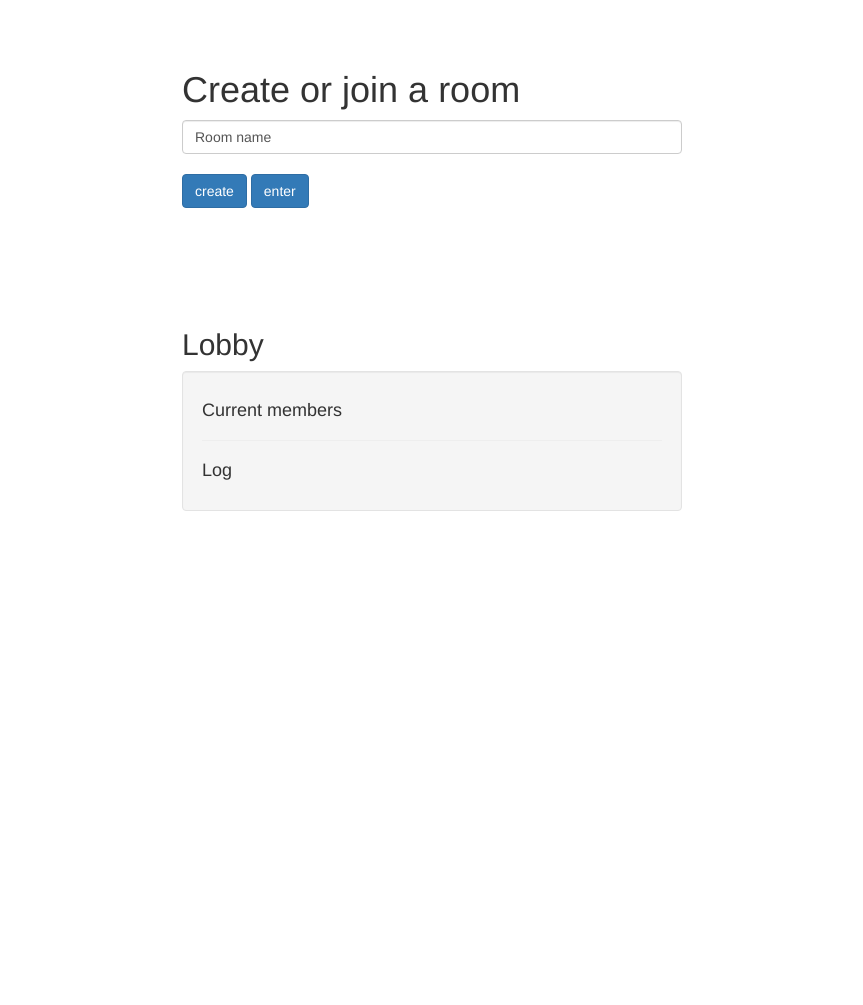
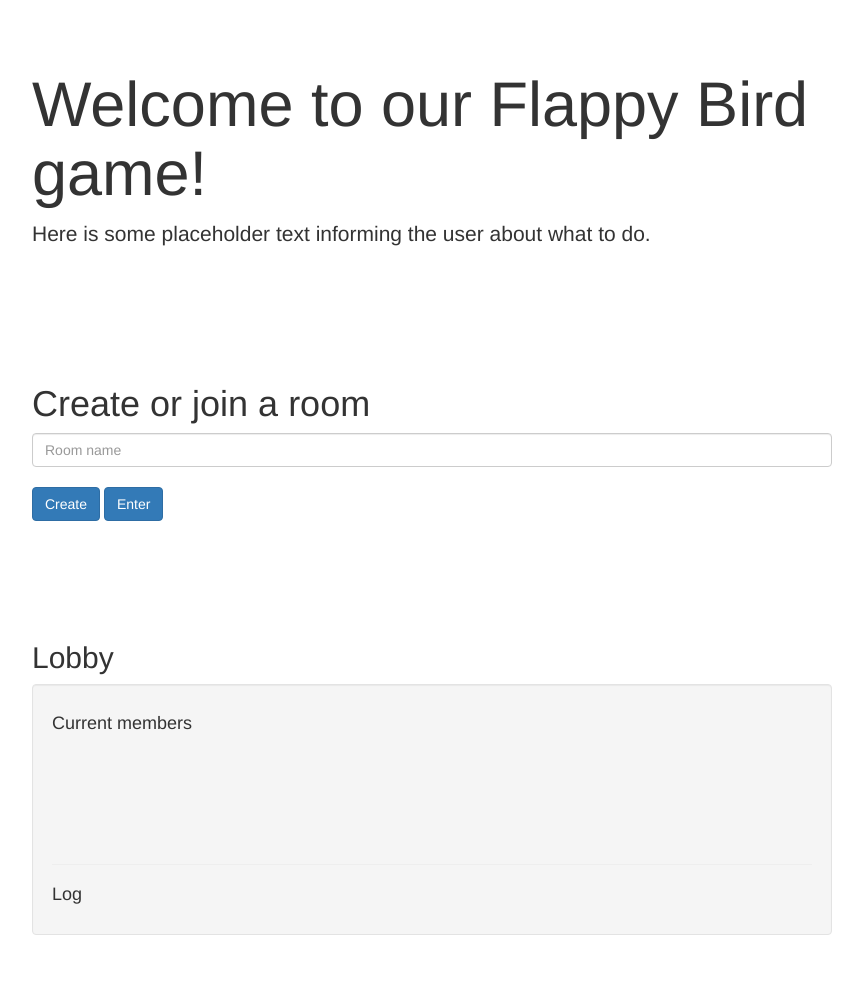
Before and after one commit to monicau/FlappyAngryBirds, a website: page html/index.html in a window 1280 px wide. Shown: the whole page, without its empty margins (208-1071 px from the left). Before the commit the page ends 800 px from the top, so only its background shows below. Drawn offline with nearby package versions, Linux system fonts and the light colour scheme; no server answers.

Commit message:
Added a CSS file, linked it using Express, moved the style stuff in index.html into the CSS file.

```diff
--- /dev/null
+++ b/css/styles.css
@@ -0,0 +1,12 @@
+.jumbotron {
+    width: 800px;
+    margin: auto;
+    padding: 50px 0;
+    background-color: transparent
+}
+
+div{
+    width: 800px;
+    margin: auto;
+    padding: 50px 0;
+}
--- a/html/index.html
+++ b/html/index.html
@@ -9,8 +9,9 @@
 
 	<script src="https://ajax.googleapis.com/ajax/libs/jquery/1.11.3/jquery.min.js"></script>
     <!-- Bootstrap -->
-	<link rel="stylesheet" href="https://maxcdn.bootstrapcdn.com/bootstrap/3.3.5/css/bootstrap.min.css" integrity="sha512-dTfge/zgoMYpP7QbHy4gWMEGsbsdZeCXz7irItjcC3sPUFtf0kuFbDz/ixG7ArTxmDjLXDmezHubeNikyKGVyQ==" crossorigin="anonymous">
-	<script src="https://maxcdn.bootstrapcdn.com/bootstrap/3.3.5/js/bootstrap.min.js" integrity="sha512-K1qjQ+NcF2TYO/eI3M6v8EiNYZfA95pQumfvcVrTHtwQVDG+aHRqLi/ETn2uB+1JqwYqVG3LIvdm9lj6imS/pQ==" crossorigin="anonymous"></script>
+	  <link rel="stylesheet" href="https://maxcdn.bootstrapcdn.com/bootstrap/3.3.5/css/bootstrap.min.css" integrity="sha512-dTfge/zgoMYpP7QbHy4gWMEGsbsdZeCXz7irItjcC3sPUFtf0kuFbDz/ixG7ArTxmDjLXDmezHubeNikyKGVyQ==" crossorigin="anonymous">
+	  <link rel="stylesheet" href="/css/styles.css">
+	  <script src="https://maxcdn.bootstrapcdn.com/bootstrap/3.3.5/js/bootstrap.min.js" integrity="sha512-K1qjQ+NcF2TYO/eI3M6v8EiNYZfA95pQumfvcVrTHtwQVDG+aHRqLi/ETn2uB+1JqwYqVG3LIvdm9lj6imS/pQ==" crossorigin="anonymous"></script>
 	<script src="/socket.io/socket.io.js"></script>
 
     <!-- HTML5 shim and Respond.js for IE8 support of HTML5 elements and media queries -->
@@ -64,13 +65,17 @@
 	</script>
   </head>
   <body>
-  	<div id="div-join" style="width:500px; margin:auto; padding:50px 0;">
+  <div class="jumbotron">
+	  <h1>Welcome to our Flappy Bird game!</h1>
+	  <p>Here is some placeholder text informing the user about what to do.</p>
+  </div>
+  	<div id="div-join">
   		<h1>Create or join a room</h1>
-	  	<input class="form-control" style="width:100%" id="room name" type="text" name="room" value="Room name"><br>
-		<button class="btn btn-primary" onclick='create()'>create</button>
-		<button class="btn btn-primary" onclick='join()'>enter</button>
+	  	<input class="form-control" id="room name" type="text" name="room" placeholder="Room name"><br>
+		<button class="btn btn-primary" onclick='create()'>Create</button>
+		<button class="btn btn-primary" onclick='join()'>Enter</button>
 	</div>
-	<div id="div-lobby" style="width:500px; margin:auto; padding:50px 0;">
+	<div id="div-lobby">
 		<h2>Lobby</h2>
 		<div class="well">
 			<h4>Current members</h4>
@@ -80,7 +85,7 @@
 			<ul id="lobby-messages"></ul>
 		</div>
 	</div>
-	<div id="div-room" style="width:500px; margin:auto; padding:50px 0;">
+	<div id="div-room">
 		<h1>Game room</h1>
 		<div class="well">
 			<h4>Current members</h4>
--- a/lobby.js
+++ b/lobby.js
@@ -1,7 +1,8 @@
 var util = require('util');
 var fs = require('fs');
 
-var app = require('express')();
+var express = require('express');
+var app = express();
 var http = require('http').Server(app);
 var io = require('socket.io')(http);
 
@@ -11,6 +12,8 @@ var port = 8080;
 http.listen(port, function(){
   console.log('listening on *:'+port);
 });
+
+app.use("/css", express.static(__dirname + '/css'));
 
 app.get('/', function(req, res){
   res.sendFile(__dirname+'/html/index.html');
```
